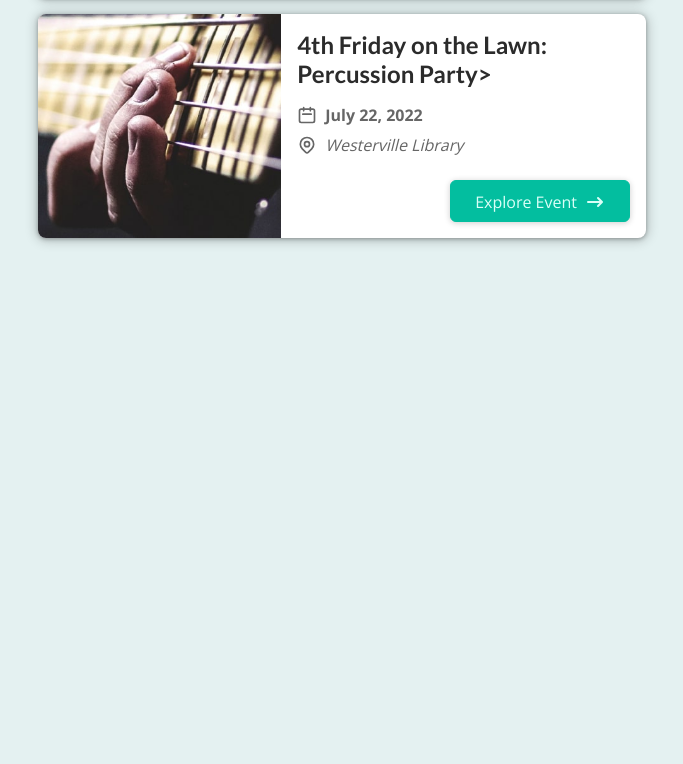
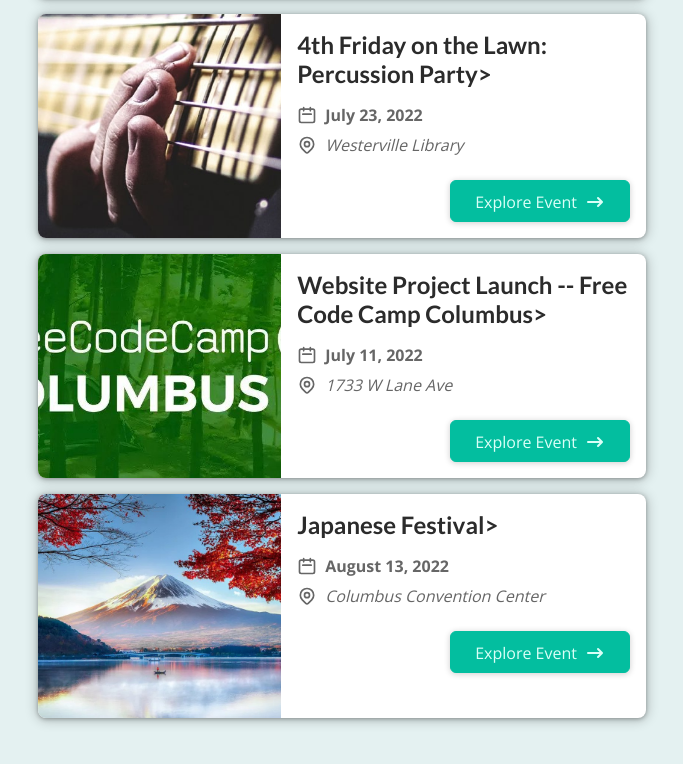
Before and after one commit to chunyukuo88/nextjs-course, a Next.js app: page / in a window 1280 px wide. Shown: the part 744-1508 px from the top of the page, without its empty margins (298-981 px from the left). Before the commit the page ends 1062 px from the top, so only its background shows below. Built offline with nearby package versions, Linux system fonts and the light colour scheme.

Commit message:
fix: Incremented date value of search results.

```diff
--- a/components/events/event-item.js
+++ b/components/events/event-item.js
@@ -6,11 +6,8 @@ import ArrowRightIcon from '../icons/arrow-right-icon';
 
 export default function EventItem(props){
   const { title, image, date, location, id } = props;
-  const humanReadableDate = new Date(date).toLocaleDateString('en-US', {
-    day: 'numeric',
-    month: 'long',
-    year: 'numeric',
-  });
+
+  const humanReadableDate = getHumanReadableDate(date);
   const formattedAddress = location.replace(', ', '\n');
   const exploreLink = `/events/${id}`;
 
@@ -39,3 +36,14 @@ export default function EventItem(props){
     </li>
   );
 }
+
+const getHumanReadableDate = (date) => {
+  const adjustedDate = new Date(date);
+  adjustedDate.setDate(adjustedDate.getDate() + 1);
+  const humanReadableDate = new Date(adjustedDate).toLocaleDateString('en-US', {
+    day: 'numeric',
+    month: 'long',
+    year: 'numeric',
+  });
+  return humanReadableDate;
+}
--- a/data/dummy-data.js
+++ b/data/dummy-data.js
@@ -31,6 +31,26 @@ const DUMMY_EVENTS = [
     image: 'images/guitar.jpg',
     isFeatured: true,
   },
+  {
+    id: 'e4',
+    title: 'Website Project Launch -- Free Code Camp Columbus',
+    description:
+      'Meet up with fellow Free Code Campers as we launch an improvement project of our React.js website. We will have a backlog of work and developers with React experience available to get you started. This is the perfect chance to learn while contributing to open source software. Coding newbies welcome and encouraged.',
+    location: '1733 W Lane Ave',
+    date: '2022-07-10',
+    image: 'images/fcc.jpg',
+    isFeatured: true,
+  },
+  {
+    id: 'e5',
+    title: 'Japanese Festival',
+    description:
+      'Matsuricon, one of Columbus\' local anime conventions is returning this summer August 12-14 at the down town Hyatt/Greater Columbus Convention center.',
+    location: 'Columbus Convention Center',
+    date: '2022-08-12',
+    image: 'images/fuji.jpg',
+    isFeatured: true,
+  },
 ];
 
 export function getFeaturedEvents() {
--- a/pages/events/[...slug].js
+++ b/pages/events/[...slug].js
@@ -13,18 +13,19 @@ export default function SpecificEvent(){
     : WithoutFilterData();
 }
 
+
 const WithoutFilterData = () => (
   <div className='center'>Loading...</div>
 );
 
 const WithFilterData = (filterData) => {
   const [filteredYear, filteredMonth] = [filterData[0], filterData[1]];
-  return (queryParamsNotValidMonthAndYear(filteredMonth, filteredYear))
+  return (queryParamsAreInvalid(filteredMonth, filteredYear))
     ? InvalidUrlResponse()
     : EventsForTheMonth(filteredMonth, filteredYear);
 };
 
-const queryParamsNotValidMonthAndYear = (month, year) => {
+const queryParamsAreInvalid = (month, year) => {
   const currentYear = new Date().getFullYear();
   const queryParamsAreNotNumbers = (isNaN(month) || isNaN(year));
   const monthOrYearOutOfRange = (month < 1 || month > 12 || year < currentYear || year > currentYear + 1);
```
Also changed, not shown: public/images/fcc.jpg (added), public/images/fuji.jpg (added).
